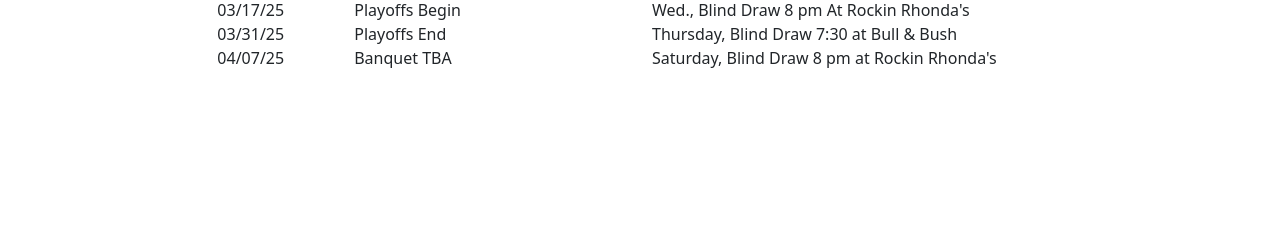
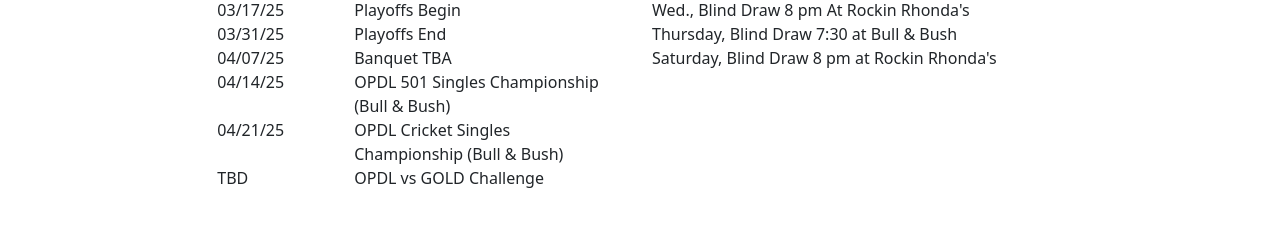
Before and after one commit to Atlantatopher/OPDL-GUI, a React (Create React App) app: page / in a window 1280 px wide. Shown: the part 488-714 px from the top of the page. Built offline with nearby package versions, Linux system fonts and the light colour scheme; no server answers.

Commit message:
new important dates

```diff
--- a/src/components/events/ImportantDates.js
+++ b/src/components/events/ImportantDates.js
@@ -65,6 +65,32 @@
                 </div>
             </div>
 
+            <div class="row">
+                <div class="col-4">
+                    04/14/25
+                </div>
+                <div class="col-8">
+                    OPDL 501 Singles Championship (Bull & Bush)
+                </div>
+            </div>
+
+            <div class="row">
+                <div class="col-4">
+                    04/21/25
+                </div>
+                <div class="col-8">
+                    OPDL Cricket Singles Championship (Bull & Bush)
+                </div>
+            </div>
+
+            <div class="row">
+                <div class="col-4">
+                    TBD
+                </div>
+                <div class="col-8">
+                    OPDL vs GOLD Challenge
+                </div>
+            </div>
         </div>
     </>
    )
```
